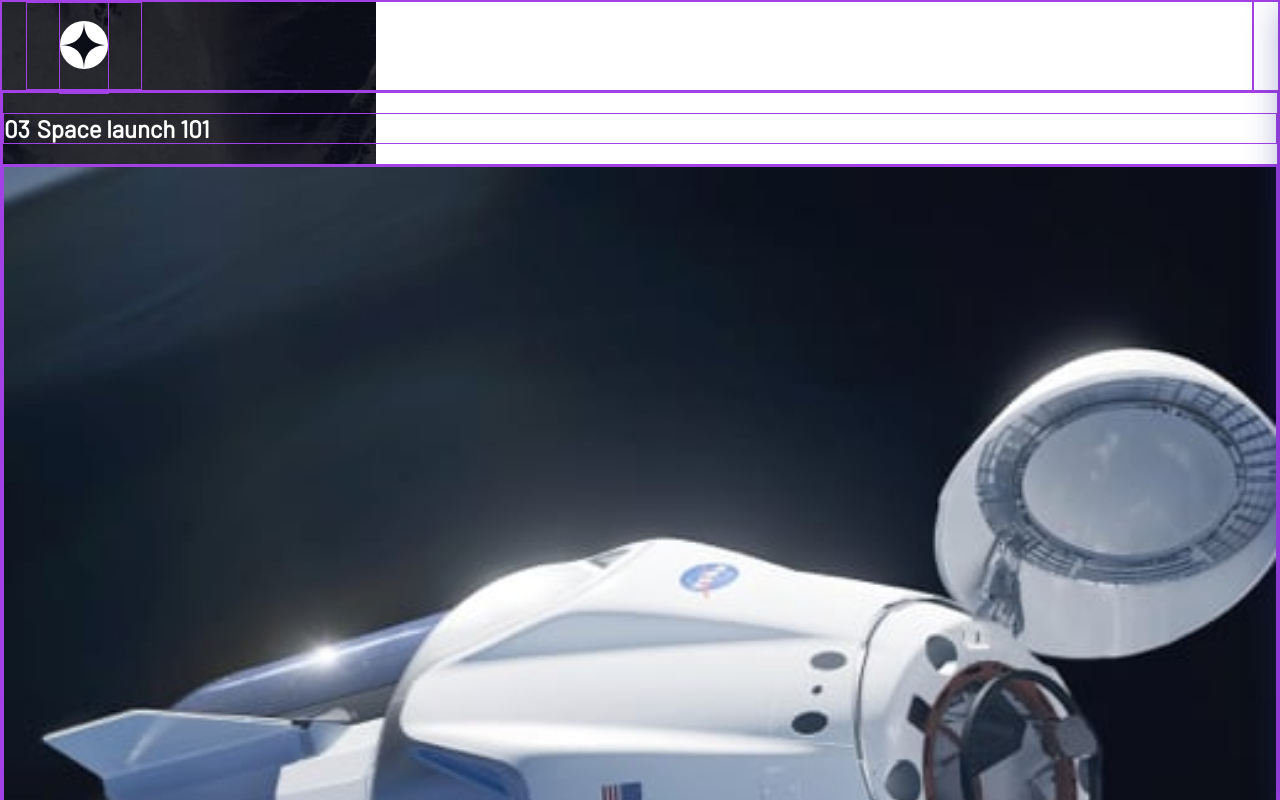
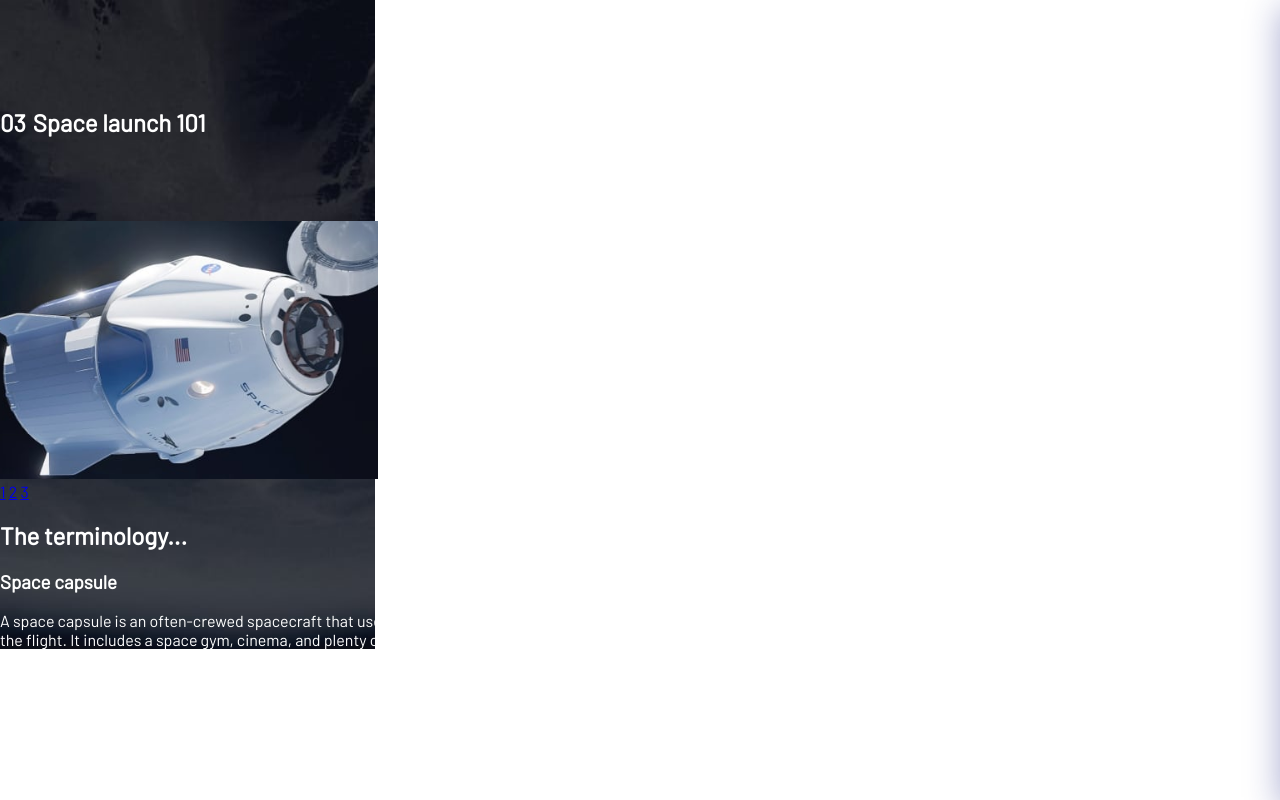
Before and after one commit to indigorose/Space-Website, a plain HTML site: page technology-capsule.html in a window 1280 px wide. Shown: the top 800 px of the page. Drawn offline with Linux system fonts and the light colour scheme.

Commit message:
Refactor technology pages for improved layout and consistency in image handling and descriptions

```diff
--- a/styles.css
+++ b/styles.css
@@ -78,7 +78,7 @@ body {
 }
 
 /* Layout guide */
-main,
+/* main,
 div,
 nav,
 footer,
@@ -93,7 +93,7 @@ ul,
 li,
 img {
 	border: var(--pencil);
-}
+} */
 
 /* Mobile first styling */
 /* Font presets - 1, 2, 3, 4, 6, 8, 9 */
@@ -114,6 +114,13 @@ img {
 	background-image: url('./assets/home/background-home-mobile.jpg');
 	background-repeat: no-repeat;
 	background-size: 375px 812px;
+}
+
+.logo {
+	display: flex;
+	align-items: center;
+	height: 40px;
+	width: 40px;
 }
 /* Mobile nav sliding panel */
 
@@ -661,11 +668,7 @@ img {
 	flex-direction: row;
 	justify-content: center;
 	align-items: center;
-	padding: var(--spacing-300) 0;
 	gap: var(--spacing-150);
-}
-
-.technology-hero {
 	font-size: var(--fs-6);
 	font-family: 'Barlow-Condensed', sans-serif;
 	letter-spacing: 15%;
@@ -679,8 +682,16 @@ img {
 	font-weight: 600;
 }
 
-.tech-image img {
-	width: 100%;
+.tech-image {
+	display: inline-block;
+	position: relative;
+	height: 322px;
+}
 
-	margin: 0;
+.tech-image-landscape {
+	position: absolute;
+	bottom: 0;
+	width: 378px;
+	height: 258px;
+	object-fit: cover;
 }
--- a/technology-capsule.html
+++ b/technology-capsule.html
@@ -72,10 +72,12 @@
 						<span class="number">03 </span> Space launch 101
 					</h1>
 				</div>
+				<div class="technology-description-container">
 					<div class="tech-image">
 						<img
-						src="./assets/technology/image-space-capsule-portrait.jpg"
-						alt=""
+							src="./assets/technology/image-space-capsule-landscape.jpg"
+							alt="space capsule"
+							class="tech-image-landscape"
 						/>
 					</div>
 					<div class="pagination">
@@ -99,13 +101,14 @@
 						<h2 class="technology-subtitle">The terminology...</h2>
 						<h3 class="technology-name">Space capsule</h3>
 						<p class="technology-text">
-						A space capsule is an often-crewed spacecraft that uses
-						a blunt-body reentry capsule to reenter the Earth's
-						atmosphere without wings. Our capsule is where you'll
-						spend your time during the flight. It includes a space
-						gym, cinema, and plenty of other activities to keep you
-						entertained.
+							A space capsule is an often-crewed spacecraft that
+							uses a blunt-body reentry capsule to reenter the
+							Earth's atmosphere without wings. Our capsule is
+							where you'll spend your time during the flight. It
+							includes a space gym, cinema, and plenty of other
+							activities to keep you entertained.
 						</p>
+					</div>
 				</div>
 			</section>
 			<script src="app.js"></script>
```
Also changed, not shown: technology-spaceport.html (+8 -5 lines), technology-vehicle.html (+11 -7 lines). Lines whose indentation alone changed are shown as unchanged.
